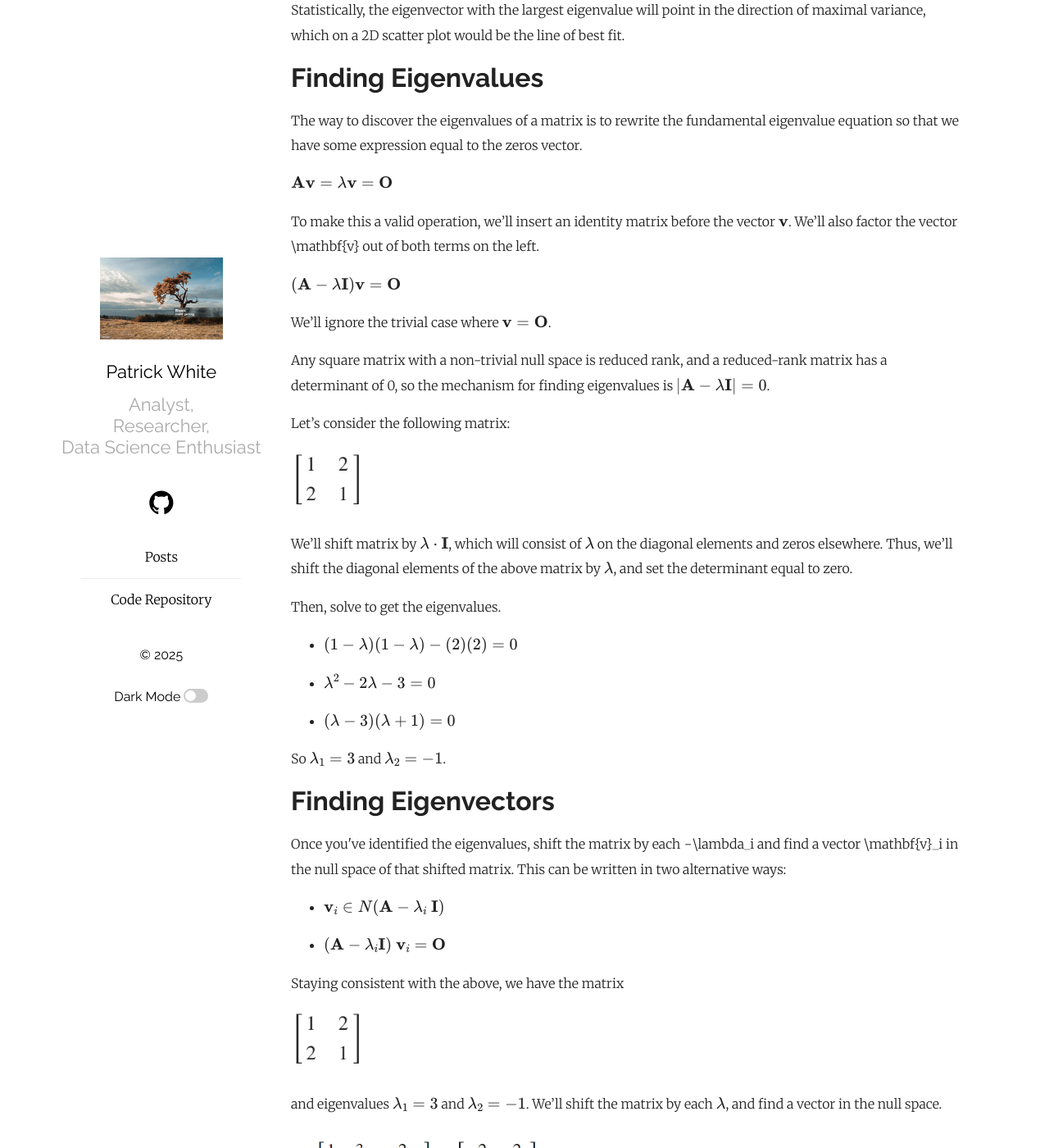
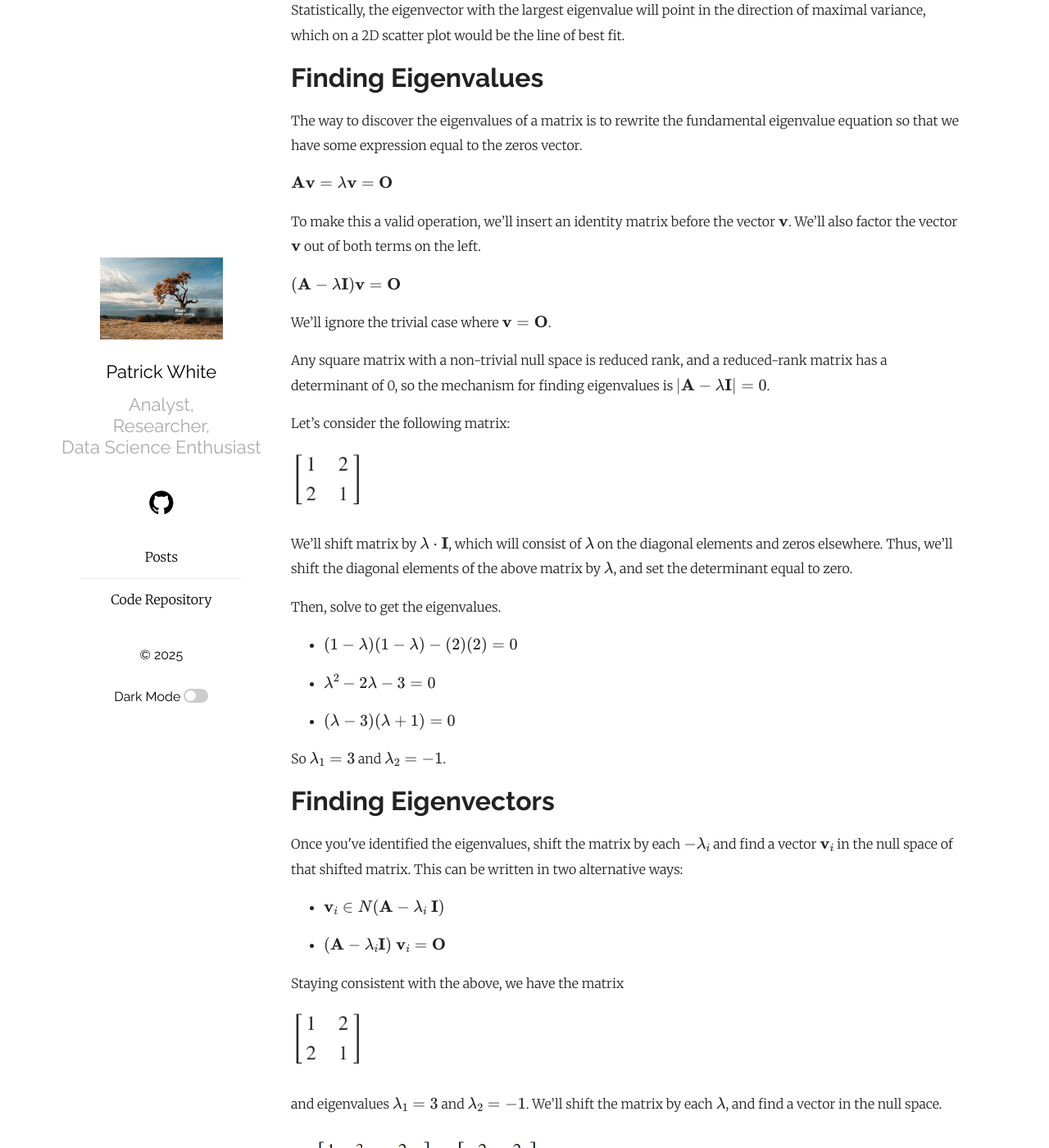
Before and after one commit to pw598/pw598.github.io, a Jekyll site: the page built from _posts/2025-01-06-Dimension-Reduction-I-Eigendecomposition.md, in a window 1280 px wide and 1400 px high, scrolled down 2083 px. Shown: the whole window at 82% size. Built offline with Jekyll 4.4.1, drawn with Linux system fonts in a browser that asks for light colours; formulas are drawn with MathJax 3.

Commit message:
Add files via upload

```diff
--- a/_posts/2025-01-06-Dimension-Reduction-I-Eigendecomposition.md
+++ b/_posts/2025-01-06-Dimension-Reduction-I-Eigendecomposition.md
@@ -65,7 +65,7 @@ The way to discover the eigenvalues of a matrix is to rewrite the fundamental ei
 
 $\mathbf{Av} = \lambda \mathbf{v} = \mathbf{O}$
 
-To make this a valid operation, we'll insert an identity matrix before the vector $\mathbf{v}$. We'll also factor the vector \mathbf{v} out of both terms on the left.
+To make this a valid operation, we'll insert an identity matrix before the vector $\mathbf{v}$. We'll also factor the vector $\mathbf{v}$ out of both terms on the left.
 
 $(\mathbf{A} - \lambda \mathbf{I}) \mathbf{v} = \mathbf{O}$
 
@@ -94,7 +94,7 @@ So $\lambda_1 = 3$ and $\lambda_2 = -1$.
 
 # Finding Eigenvectors
 
-<p>Once you've identified the eigenvalues, shift the matrix by each −\lambda_i and find a vector \mathbf{v}_i in the null space of that shifted matrix. This can be written in two alternative ways:</p>
+<p>Once you've identified the eigenvalues, shift the matrix by each $−\lambda_i$ and find a vector $\mathbf{v}_i$ in the null space of that shifted matrix. This can be written in two alternative ways:</p>
 
 - $\mathbf{v}_i \in N(\mathbf{A} - \lambda_i ~\mathbf{I})$
 
```
Also changed, not shown: _posts/2025-02-28-Survival-Analysis-II-Survival-Regression.md (+2 -2 lines).
